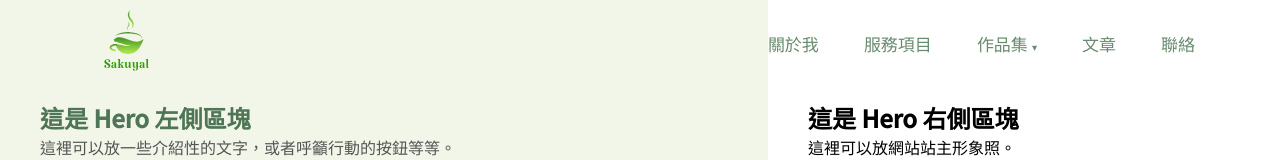
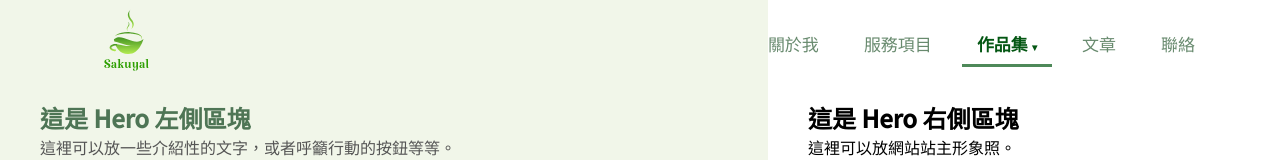
Before and after one commit to YURULIN1995/sakuyal-nlp, a React (Vite) app: page / in a window 1280 px wide. Shown: the top 160 px of the page. Built offline with nearby package versions, Linux system fonts and the light colour scheme.

Commit message:
install react-router-dom v7.2.5

```diff
--- a/src/components/Navbar/NavbarPc.jsx
+++ b/src/components/Navbar/NavbarPc.jsx
@@ -5,19 +5,8 @@ import { navItems } from './navData';
 import styles from '@styles/Navbar/NavbarPc.module.css';
 
 function NavbarPc() {
-  const location = useLocation();
-
-  const getNavLinkClass = (navLinkProps, item) => {
-    let isActive = navLinkProps.isActive; // Default NavLink calculation
-
-    // 手動判斷 "作品集" 的 active 狀態 (基於 URL，忽略 NavLink 的 isActive)
-    if (item.name === '作品集') {
-      isActive = location.pathname.startsWith('/portfolio');
-      // 可以保留 log 觀察，NavLink isActive 對於 to="#" 或 to="/portfolio" 應該都是 false (除非當前頁面是 /# 或 /portfolio)
-      console.log(
-         `[NavbarPc Manual Check] 作品集 Link | URL: ${location.pathname} | Manual isActive: ${isActive} | NavLink isActive (for rendered 'to' prop): ${navLinkProps.isActive}`
-      );
-    }
+  const getNavLinkClass = (navLinkProps) => {
+    const isActive = navLinkProps.isActive;
     return `${styles.navLink} ${isActive ? styles.activeLink : ''}`;
   };
 
@@ -32,25 +21,17 @@ function NavbarPc() {
           className={`${styles.navItem} ${item.children ? styles.dropdown : ''}`}
         >
           <NavLink
-            // --- 關鍵修改：決定 'to' 屬性 ---
-            // 如果是 "作品集"，強制 PC 版的連結指向 /portfolio
-            // 否則使用 navData 中定義的 path，如果 path 未定義則使用 '#'
-            to={item.name === '作品集' ? '/portfolio' : (item.path || '#')}
-            // ---------------------------------
-            className={(navLinkRenderProps) => getNavLinkClass(navLinkRenderProps, item)}
-            // 'end' 屬性只對真實 path 為 '/' 的項目有意義
+            to={item.path || '#'}
+            className={getNavLinkClass}
             end={item.path === '/'}
-            // 如果 to 是 '#'，點擊時阻止瀏覽器跳轉到頁面頂部 (可選)
-            onClick={(e) => { if (e.currentTarget.getAttribute('href') === '#') e.preventDefault(); }}
+            onClick={(e) => { if (!item.path || item.path === '#') e.preventDefault(); }}
           >
             {item.name}
-            {/* 箭頭 span (無旋轉) */}
             {item.children && (
               <span className={styles.dropdownArrowPc}> ▾</span>
             )}
           </NavLink>
 
-          {/* 下拉選單 - 直接使用 navData 中的 children */}
           {item.children && (
             <ul className={styles.dropdownList}>
               {item.children.map((child) => (
```
